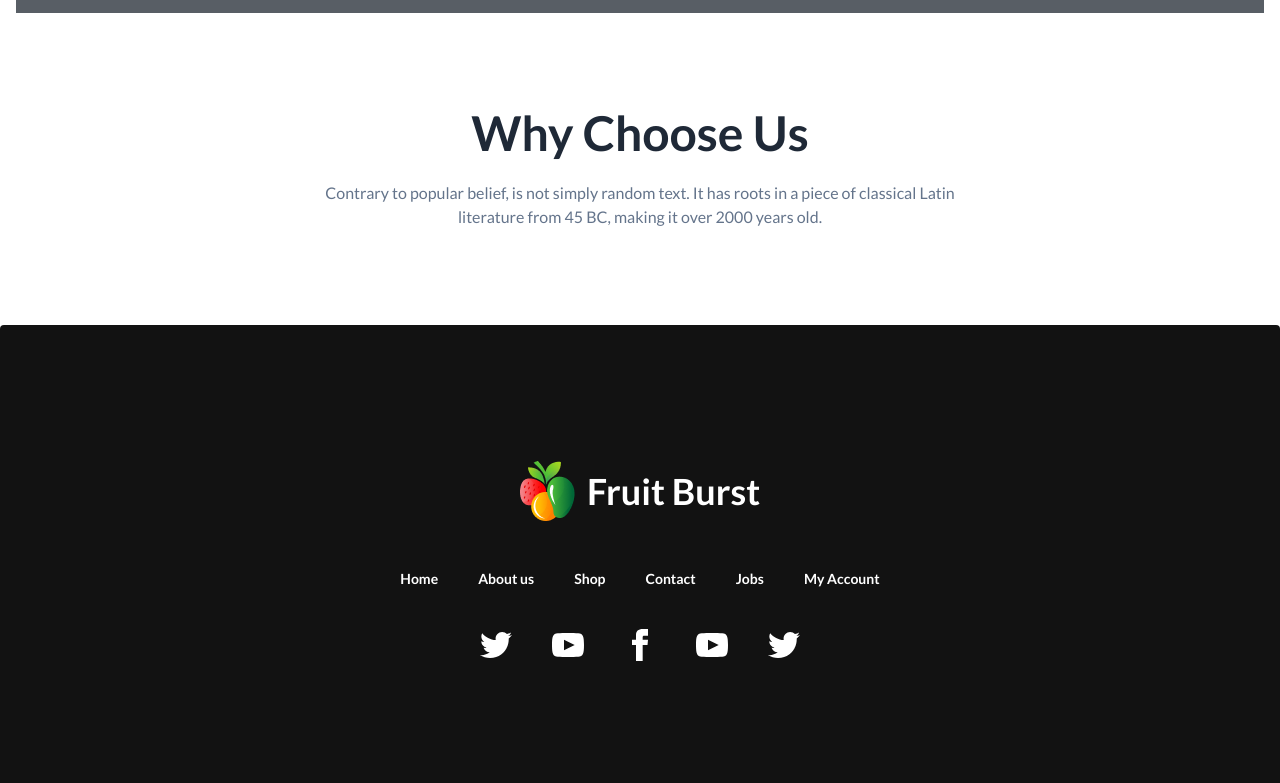
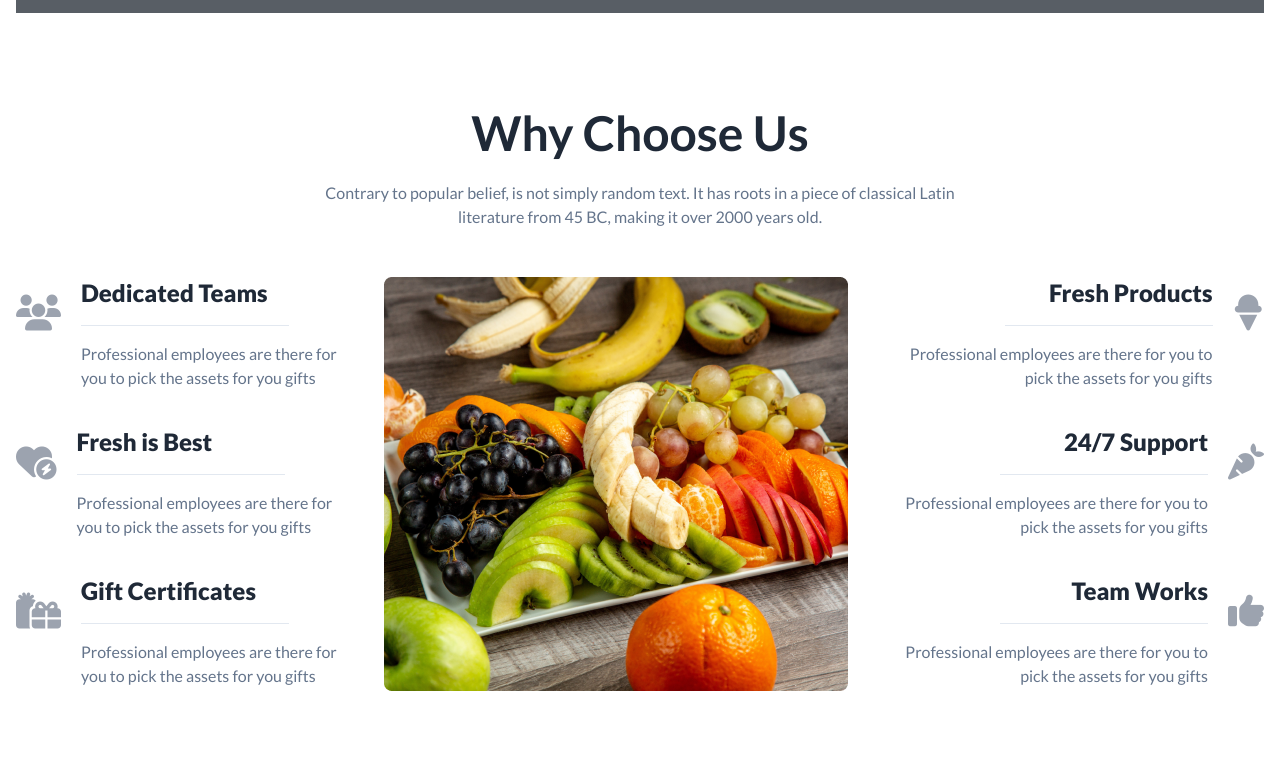
Before and after one commit to Sifat400/fruit-brust, a plain HTML site: page index.html in a window 1280 px wide. Shown: the part 2656-3439 px from the top of the page. Drawn offline with nearby package versions, Linux system fonts and the light colour scheme; grey boxes are pictures that could not be loaded.

Commit message:
Why Choose Us section done

```diff
--- a/index.html
+++ b/index.html
@@ -136,8 +136,9 @@
           <div id="slide1" class="carousel-item relative w-full">
             <img src="./images/banner1.png" class="w-full" />
             <div class="absolute inset-0 bg-gray-900 bg-opacity-30"></div>
+
             <div
-              class="banner-content absolute h-full flex justify-center items-center flex-col text-center mx-auto text-white space-y-5"
+              class="banner-content absolute -top-2 left-0 right-0 flex justify-center h-full items-center flex-col text-center mx-auto text-white space-y-5"
             >
               <h1 class="max-w-2xl text-3xl md:text-5xl lg:text-7xl font-bold">
                 Exotic tastes at your
@@ -147,6 +148,7 @@
               <p>We supply highly quality organic products</p>
               <button class="button-primary">Shop Now</button>
             </div>
+
             <div
               class="absolute flex justify-between transform -translate-y-1/2 left-5 right-5 top-1/2"
             >
@@ -640,7 +642,7 @@
       </section>
 
       <!-- Why Choose Us Section -->
-      <section class="my-24">
+      <section class="my-24 space-y-12">
         <div class="section-title space-y-6 text-center">
           <h2 class="text-2xl md:text-3xl lg:text-5xl font-bold">
             Why Choose Us
@@ -654,7 +656,109 @@
           </p>
         </div>
         <div>
-          <div class="flex justify-between flex-col md:flex-row"></div>
+          <div class="flex flex-col md:flex-row">
+            <div
+              class="flex flex-col-reverse lg:flex-row my-9 lg:my-0"
+              style="flex: 2"
+            >
+              <div class="card-wrapper flex-1 space-y-9">
+                <!-- Card 1 -->
+                <div class="card flex flex-1 flex-row gap-5">
+                  <i class="fa-solid fa-users text-4xl text-gray-400 pt-4"></i>
+                  <div class="content pr-4 md:pr-6 lg:pr-10">
+                    <h3 class="text-2xl font-extrabold">Dedicated Teams</h3>
+                    <div class="w-52 bg-slate-200 h-[1px] my-4"></div>
+                    <p class="text-slate-500">
+                      Professional employees are there for you to pick the
+                      assets for you gifts
+                    </p>
+                  </div>
+                </div>
+                <!-- Card 2 -->
+                <div class="card flex flex-1 flex-row gap-5">
+                  <i
+                    class="fa-solid fa-heart-circle-bolt text-4xl text-gray-400 pt-4"
+                  ></i>
+                  <div class="content pr-4 md:pr-6 lg:pr-10">
+                    <h3 class="text-2xl font-extrabold">Fresh is Best</h3>
+                    <div class="w-52 bg-slate-200 h-[1px] my-4"></div>
+                    <p class="text-slate-500">
+                      Professional employees are there for you to pick the
+                      assets for you gifts
+                    </p>
+                  </div>
+                </div>
+                <!-- Card 3 -->
+                <div class="card flex flex-1 flex-row gap-5">
+                  <i class="fa-solid fa-gifts text-4xl text-gray-400 pt-4"></i>
+                  <div class="content pr-4 md:pr-6 lg:pr-10">
+                    <h3 class="text-2xl font-extrabold">Gift Certificates</h3>
+                    <div class="w-52 bg-slate-200 h-[1px] my-4"></div>
+
+                    <p class="text-slate-500">
+                      Professional employees are there for you to pick the
+                      assets for you gifts
+                    </p>
+                  </div>
+                </div>
+              </div>
+              <div class="mb-9 lg:mb-0">
+                <img
+                  src="./images/whychoose1.png"
+                  alt=""
+                  class="flex-1 w-full"
+                />
+              </div>
+            </div>
+            <div class="flex-1 space-y-9">
+              <!-- Card 1 -->
+              <div class="card flex flex-1 flex-row md:flex-row-reverse gap-5">
+                <i
+                  class="fa-solid fa-ice-cream text-4xl text-gray-400 pt-4"
+                ></i>
+                <div class="content md:text-right md:pl-6 lg:pl-12">
+                  <h3 class="text-2xl font-extrabold">Fresh Products</h3>
+                  <div class="flex md:justify-end">
+                    <div class="w-52 bg-slate-200 h-[1px] my-4"></div>
+                  </div>
+                  <p class="text-slate-500">
+                    Professional employees are there for you to pick the assets
+                    for you gifts
+                  </p>
+                </div>
+              </div>
+              <!-- Card 2 -->
+              <div class="card flex flex-1 flex-row md:flex-row-reverse gap-5">
+                <i class="fa-solid fa-carrot text-4xl text-gray-400 pt-4"></i>
+                <div class="content md:text-right md:pl-6 lg:pl-12">
+                  <h3 class="text-2xl font-extrabold">24/7 Support</h3>
+                  <div class="flex md:justify-end">
+                    <div class="w-52 bg-slate-200 h-[1px] my-4"></div>
+                  </div>
+                  <p class="text-slate-500">
+                    Professional employees are there for you to pick the assets
+                    for you gifts
+                  </p>
+                </div>
+              </div>
+              <!-- Card 3 -->
+              <div class="card flex flex-1 flex-row md:flex-row-reverse gap-5">
+                <i
+                  class="fa-solid fa-thumbs-up text-4xl text-gray-400 pt-4"
+                ></i>
+                <div class="content md:text-right md:pl-6 lg:pl-12">
+                  <h3 class="text-2xl font-extrabold">Team Works</h3>
+                  <div class="flex md:justify-end">
+                    <div class="w-52 bg-slate-200 h-[1px] my-4"></div>
+                  </div>
+                  <p class="text-slate-500">
+                    Professional employees are there for you to pick the assets
+                    for you gifts
+                  </p>
+                </div>
+              </div>
+            </div>
+          </div>
         </div>
       </section>
     </main>
@@ -750,5 +854,3 @@
     </footer>
   </body>
 </html>
-
-<!-- y -->
```
Also changed, not shown: test2.html (+29 -0 lines), images/4105943-accounts-group-people-user-user-group-users_113923.png (added).
